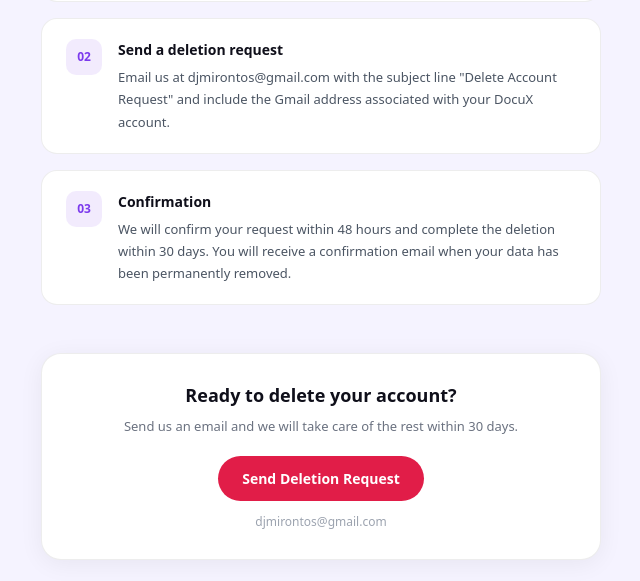
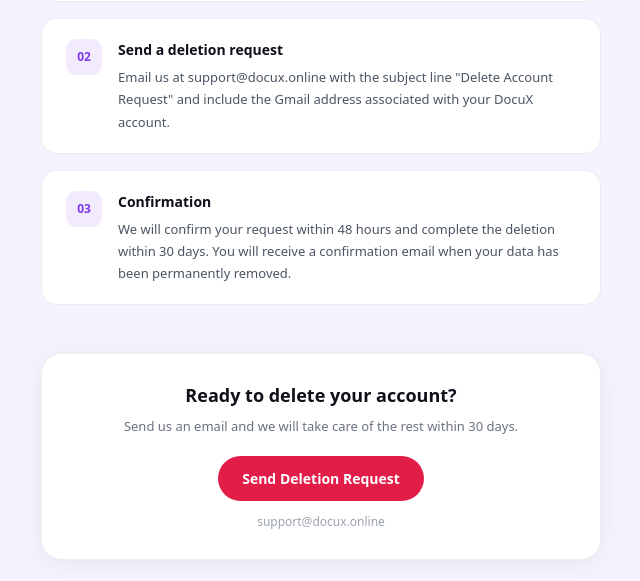
Before and after one commit to djmirontos/docux-web, a Next.js app: page /delete-account in a window 1280 px wide. Shown: the part 829-1410 px from the top of the page, without its empty margins (319-959 px from the left). Built offline with nearby package versions, Linux system fonts and the light colour scheme.

Commit message:
chore: replace gmail with support@docux.online

```diff
--- a/src/app/delete-account/page.tsx
+++ b/src/app/delete-account/page.tsx
@@ -82,7 +82,7 @@
             {
               n: "02",
               title: "Send a deletion request",
-              desc: "Email us at djmirontos@gmail.com with the subject line \"Delete Account Request\" and include the Gmail address associated with your DocuX account.",
+              desc: "Email us at support@docux.online with the subject line \"Delete Account Request\" and include the Gmail address associated with your DocuX account.",
             },
             {
               n: "03",
@@ -119,8 +119,8 @@
         }}>
           <h3 style={{ fontSize: 18, fontWeight: 600, marginBottom: 8 }}>Ready to delete your account?</h3>
           <p style={{ fontSize: 13, color: "#6B7280", marginBottom: 20 }}>Send us an email and we will take care of the rest within 30 days.</p>
-          <a href={`mailto:djmirontos@gmail.com?subject=Delete Account Request&body=Hi, I would like to request deletion of my DocuX account. My Gmail address is: `} style={{ display: "inline-flex", alignItems: "center", gap: 8, background: "#E11D48", color: "#fff", padding: "12px 24px", borderRadius: 24, fontSize: 14, fontWeight: 600, textDecoration: "none" }}>Send Deletion Request</a>
-          <div style={{ fontSize: 12, color: "#9CA3AF", marginTop: 12 }}>djmirontos@gmail.com</div>
+          <a href={`mailto:support@docux.online?subject=Delete Account Request&body=Hi, I would like to request deletion of my DocuX account. My Gmail address is: `} style={{ display: "inline-flex", alignItems: "center", gap: 8, background: "#E11D48", color: "#fff", padding: "12px 24px", borderRadius: 24, fontSize: 14, fontWeight: 600, textDecoration: "none" }}>Send Deletion Request</a>
+          <div style={{ fontSize: 12, color: "#9CA3AF", marginTop: 12 }}>support@docux.online</div>
         </div>
 
         {/* Alternatives */}
--- a/src/app/page.tsx
+++ b/src/app/page.tsx
@@ -773,7 +773,7 @@
         </motion.div>
         <motion.div variants={fadeUp} style={{ textAlign: "center", marginTop: 40 }}>
           <p style={{ fontSize: 14, color: "var(--foreground-secondary)", marginBottom: 12 }}>Still have questions?</p>
-          <a href="mailto:djmirontos@gmail.com" style={{
+          <a href="mailto:support@docux.online" style={{
             display: "inline-flex", alignItems: "center", gap: 8,
             fontSize: 14, fontWeight: 600, color: "var(--purple-dark)",
             textDecoration: "none", background: "var(--purple-bg)",
@@ -848,7 +848,7 @@
             <div style={{ fontSize: 13, color: "var(--foreground-muted)" }}>Your AI document assistant · Android app</div>
           </div>
           <div style={{ display: "flex", gap: 28, flexWrap: "wrap" }}>
-            {[["Privacy Policy", "/privacy"], ["Terms of Service", "/terms"], ["Delete Account", "/delete-account"], ["Contact", "mailto:djmirontos@gmail.com"]].map(([label, href]) => (
+            {[["Privacy Policy", "/privacy"], ["Terms of Service", "/terms"], ["Delete Account", "/delete-account"], ["Contact", "mailto:support@docux.online"]].map(([label, href]) => (
               <a key={href} href={href} className="nav-link" style={{ fontSize: 13, color: "var(--foreground-muted)", textDecoration: "none", fontWeight: 500 }}>{label}</a>
             ))}
           </div>
--- a/src/app/privacy/page.tsx
+++ b/src/app/privacy/page.tsx
@@ -116,7 +116,7 @@
           },
           {
             title: "8. Children's Privacy",
-            content: `DocuX is not directed at children under the age of 13. We do not knowingly collect personal information from children under 13. If you are a parent or guardian and believe your child has provided us with personal information, please contact us at djmirontos@gmail.com.`
+            content: `DocuX is not directed at children under the age of 13. We do not knowingly collect personal information from children under 13. If you are a parent or guardian and believe your child has provided us with personal information, please contact us at support@docux.online.`
           },
           {
             title: "9. Your Rights",
@@ -128,11 +128,11 @@
 - Withdraw consent for data processing at any time
 - Export your data
 
-To exercise any of these rights, contact us at djmirontos@gmail.com.`
+To exercise any of these rights, contact us at support@docux.online.`
           },
           {
             title: "10. Data Deletion",
-            content: `You can request complete deletion of your account and all associated cloud data at any time by visiting docux.online/delete-account or by contacting us at djmirontos@gmail.com.
+            content: `You can request complete deletion of your account and all associated cloud data at any time by visiting docux.online/delete-account or by contacting us at support@docux.online.
 
 Local data stored on your device can be deleted by uninstalling the DocuX app or clearing app data from your Android device settings.
 
@@ -147,7 +147,7 @@
             content: `If you have any questions about this Privacy Policy or our data practices, please contact us at:
 
 Airyl Tech
-Email: djmirontos@gmail.com
+Email: support@docux.online
 Website: https://www.docux.online`
           },
         ].map((section, i) => (
--- a/src/app/terms/page.tsx
+++ b/src/app/terms/page.tsx
@@ -75,7 +75,7 @@
 
 - Maintaining the confidentiality of your account credentials
 - All activities that occur under your account
-- Notifying us immediately of any unauthorized use at djmirontos@gmail.com
+- Notifying us immediately of any unauthorized use at support@docux.online
 
 We reserve the right to terminate accounts that violate these Terms.`
           },
@@ -111,7 +111,7 @@
 - Refunds are handled according to Google Play's refund policy
 - Subscription management is handled by RevenueCat on our behalf
 
-For billing disputes, contact Google Play support or email djmirontos@gmail.com.`
+For billing disputes, contact Google Play support or email support@docux.online.`
           },
           {
             title: "6. Acceptable Use",
@@ -183,7 +183,7 @@
             content: `If you have any questions about these Terms of Service, please contact us at:
 
 Airyl Tech
-Email: djmirontos@gmail.com
+Email: support@docux.online
 Website: https://www.docux.online`
           },
         ].map((section, i) => (
```
